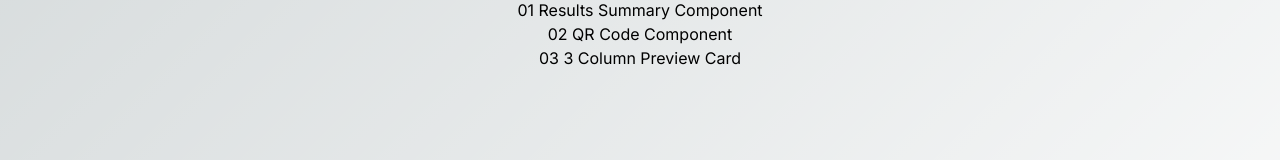
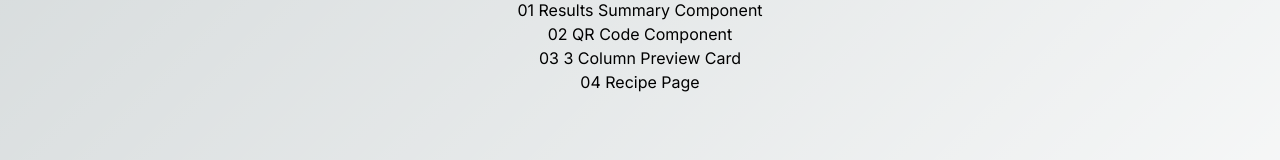
Before and after one commit to deedeedev/frontend-practice, a Next.js app: page / in a window 1280 px wide. Shown: the part 150-310 px from the top of the page. Built offline with nearby package versions, Linux system fonts and the light colour scheme.

Commit message:
Moved home styles out of root layout

```diff
--- a/src/app/globals.css
+++ b/src/app/globals.css
@@ -31,8 +31,3 @@ blockquote {
   margin: 0;
   padding: 0;
 }
-
-body {
-  color: rgb(var(--foreground-rgb));
-  background: linear-gradient(135deg, transparent, rgb(var(--background-end-rgb))) rgb(var(--background-start-rgb));
-}
--- a/src/app/page.tsx
+++ b/src/app/page.tsx
@@ -1,4 +1,6 @@
 import Link from "next/link";
+
+import "./styles.css";
 
 export default function Home() {
   return (
@@ -7,6 +9,7 @@ export default function Home() {
       <Link href="/frontend-mentor/01-results-summary-component">01 Results Summary Component</Link>
       <Link href="/frontend-mentor/02-qr-code-component">02 QR Code Component</Link>
       <Link href="/frontend-mentor/03-3-column-preview-card-component">03 3 Column Preview Card</Link>
+      <Link href="/frontend-mentor/04-recipe-page">04 Recipe Page</Link>
     </main>
   );
 }
--- /dev/null
+++ b/src/app/styles.css
@@ -0,0 +1,4 @@
+body {
+  color: rgb(var(--foreground-rgb));
+  background: linear-gradient(135deg, transparent, rgb(var(--background-end-rgb))) rgb(var(--background-start-rgb));
+}
```
